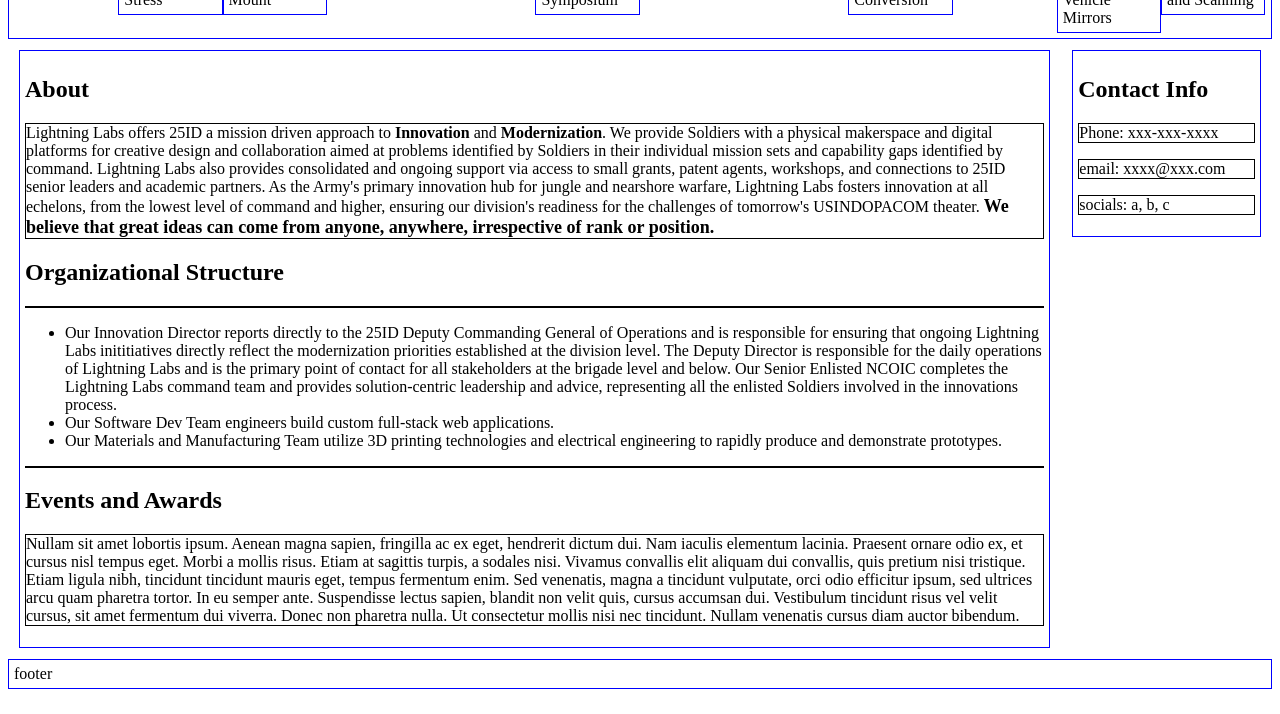
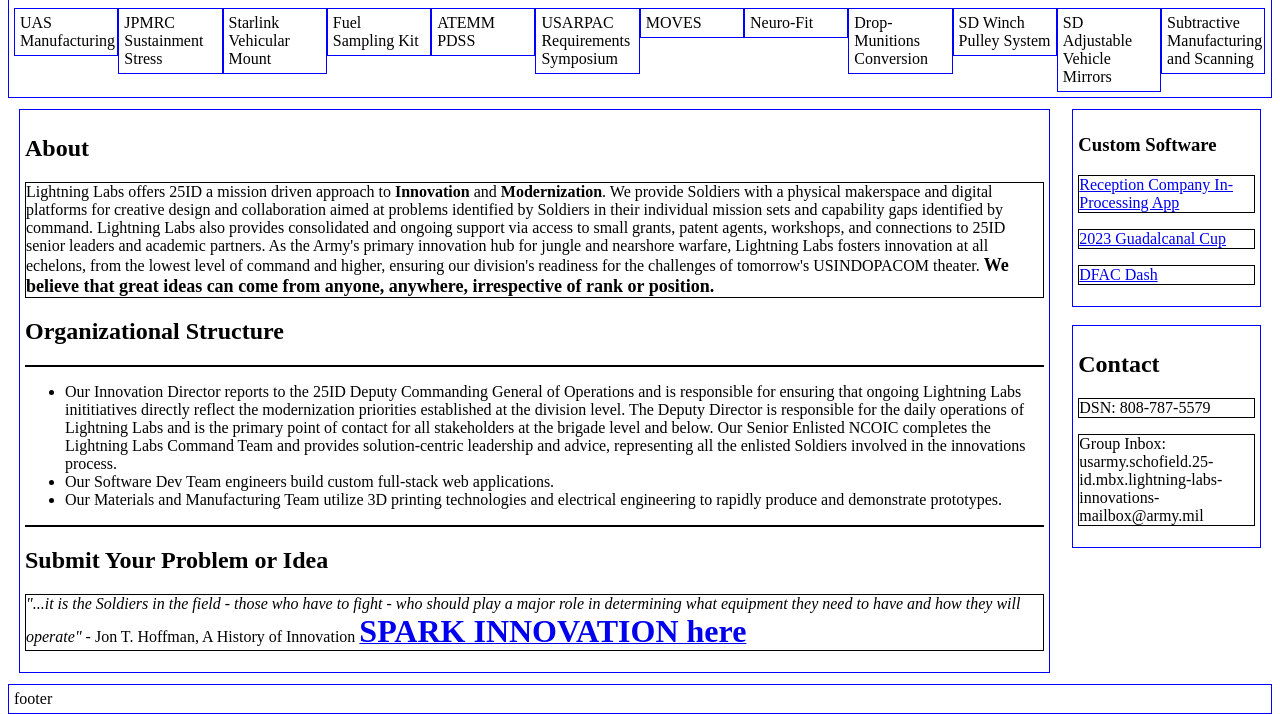
Before and after one commit to nimoooos/nimoooos.github.io, a plain HTML site: page index.html in a window 1280 px wide. Shown: the part 167-881 px from the top of the page. Before the commit the page ends 856 px from the top, so only its background shows below. Drawn offline with nearby package versions, Linux system fonts and the light colour scheme.

Commit message:
revised text of third p and col-2

```diff
--- a/index.html
+++ b/index.html
@@ -14,6 +14,7 @@
             <div class="col-12">
                 <h1>Lightning Labs</h1>
             </div>
+            <h3>Initiatives CAO 7Mar2024</h3>
             <div class="box col-1">UAS Manufacturing</div>
             <div class="box col-1">JPMRC Sustainment Stress</div>
             <div class="box col-1">Starlink Vehicular Mount</div>
@@ -44,10 +45,10 @@
                 <p>
                     <ul>
                         <li>
-                            Our Innovation Director reports directly to the 25ID Deputy Commanding General of Operations and is responsible for ensuring that ongoing Lightning
+                            Our Innovation Director reports to the 25ID Deputy Commanding General of Operations and is responsible for ensuring that ongoing Lightning
                             Labs inititiatives directly reflect the modernization priorities established at the division level. The Deputy Director is responsible for the
                             daily operations of Lightning Labs and is the primary point of contact for all stakeholders at the brigade level and below. Our Senior Enlisted
-                            NCOIC completes the Lightning Labs command team and provides solution-centric leadership and advice, representing all the enlisted Soldiers
+                            NCOIC completes the Lightning Labs Command Team and provides solution-centric leadership and advice, representing all the enlisted Soldiers
                             involved in the innovations process.
                         </li>
                         <li>
@@ -58,32 +59,26 @@
                         </li>
                     </ul>
                 </p>
-                <h2>Events and Awards</h2>
+                <h2>Submit Your Problem or Idea</h2>
                 <p>
-                    Nullam sit amet lobortis ipsum. Aenean magna sapien, fringilla ac ex eget, hendrerit dictum dui. Nam
-                    iaculis
-                    elementum lacinia. Praesent ornare odio ex, et cursus nisl tempus eget. Morbi a mollis risus. Etiam
-                    at sagittis
-                    turpis, a sodales nisi. Vivamus convallis elit aliquam dui convallis, quis pretium nisi tristique.
-                    Etiam ligula
-                    nibh, tincidunt tincidunt mauris eget, tempus fermentum enim. Sed venenatis, magna a tincidunt
-                    vulputate, orci
-                    odio efficitur ipsum, sed ultrices arcu quam pharetra tortor. In eu semper ante. Suspendisse lectus
-                    sapien,
-                    blandit non velit quis, cursus accumsan dui. Vestibulum tincidunt risus vel velit cursus, sit amet
-                    fermentum dui
-                    viverra. Donec non pharetra nulla. Ut consectetur mollis nisi nec tincidunt. Nullam venenatis cursus
-                    diam auctor
-                    bibendum.
+                    <i>"...it is the Soldiers in the field - those who have to fight - who should play a major role in determining what equipment they need to have and how
+                    they will operate"</i> - Jon T. Hoffman, A History of Innovation <a href='https://25id.soldierinnovation.com/sMain/landing'><b style="font-size: xx-large;">
+                    SPARK INNOVATION here</b></a>
                 </p>
             </div>
         </div>
         <div class="col-2">
             <div class="box">
-                <h2>Contact Info</h2>
-                <p>Phone: xxx-xxx-xxxx</p>
-                <p>email: xxxx@xxx.com</p>
-                <p>socials: a, b, c</p>
+                <h3>Custom Software</h3>
+                <p><a href="https://replco-in-processing.onrender.com">Reception Company In-Processing App</a></p>
+                <p><a href="https://tropic-lightning-week.onrender.com">2023 Guadalcanal Cup</a></p>
+                <p><a href="https://dfacdash-front.onrender.com">DFAC Dash</a></p>
+            </div>
+            <br>
+            <div class="box">
+                <h2>Contact</h2>
+                <p>DSN: 808-787-5579</p>
+                <p>Group Inbox: usarmy.schofield.25-id.mbx.lightning-labs-innovations-mailbox@army.mil</p>
             </div>
         </div>
     </div>
```
